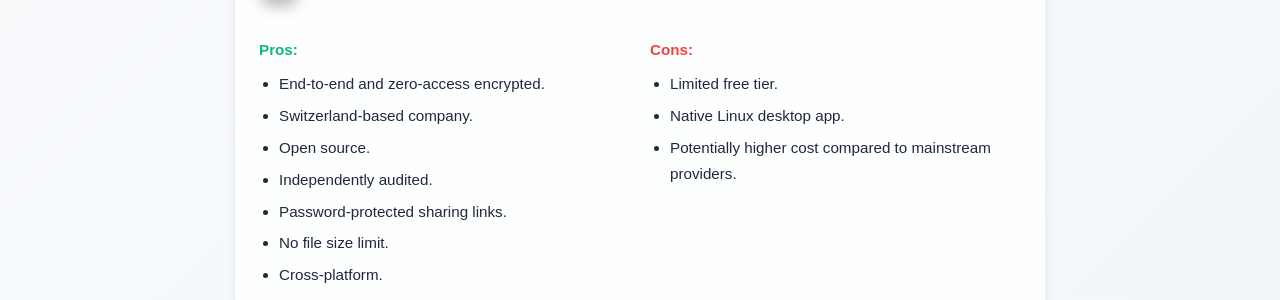
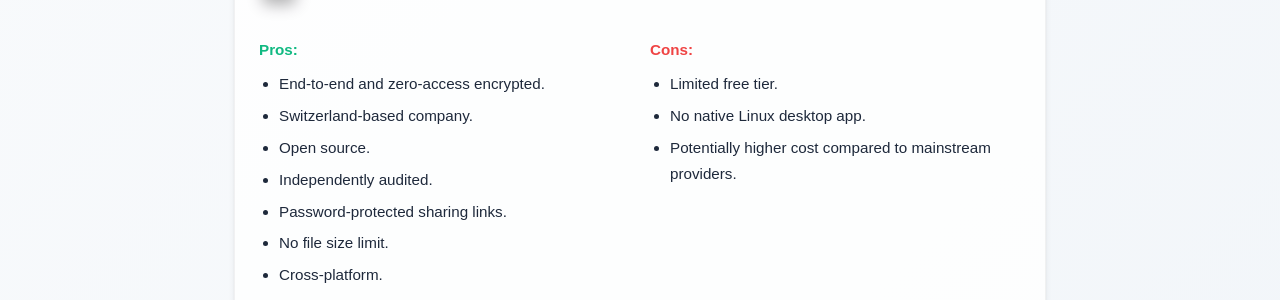
Before and after one commit to PASSK3YS/PASSK3YS.github.io, a Jekyll site: the page built from tools/myrecommendations.md, in a window 1280 px wide and 900 px high, scrolled down 3595 px. Shown: the part 153-453 px from the top of the window. Built offline with Jekyll 4.4.1, drawn with Linux system fonts in a browser that asks for light colours; some web fonts are replaced.

Commit message:
fix: correction

```diff
--- a/tools/myrecommendations.md
+++ b/tools/myrecommendations.md
@@ -276,7 +276,7 @@ permalink: /tools/recommendations/
                       <strong class="cons-title">Cons:</strong>
                       <ul>
                           <li>Limited free tier.</li>
-                          <li>Native Linux desktop app.</li>
+                          <li>No native Linux desktop app.</li>
                           <li>Potentially higher cost compared to mainstream providers.</li>
                       </ul>
                   </div>
```
